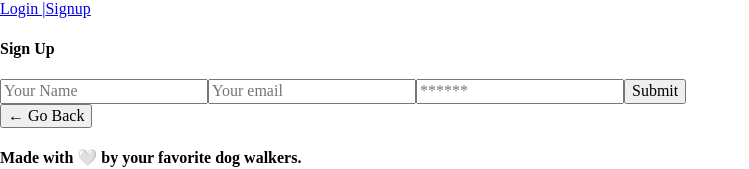
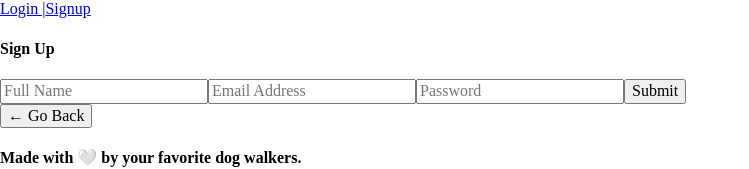
Before and after one commit to mals1230/dog-walk, a React (Create React App) app in the folder client/: page /signup in a window 1280 px wide. Shown: the part 114-283 px from the top of the page, without its empty margins (0-749 px from the left). Built offline with nearby package versions, Linux system fonts and the light colour scheme.

Commit message:
small visual edits

```diff
--- a/client/src/pages/Login.js
+++ b/client/src/pages/Login.js
@@ -58,7 +58,7 @@ const Login = (props) => {
               <form onSubmit={handleFormSubmit}>
                 <input
                   className="form-input"
-                  placeholder="Your email"
+                  placeholder="Email Address"
                   name="email"
                   type="email"
                   value={formState.email}
@@ -66,7 +66,7 @@ const Login = (props) => {
                 />
                 <input
                   className="form-input"
-                  placeholder="******"
+                  placeholder="Password"
                   name="password"
                   type="password"
                   value={formState.password}
--- a/client/src/pages/Signup.js
+++ b/client/src/pages/Signup.js
@@ -54,7 +54,7 @@ const Signup = () => {
               <form onSubmit={handleFormSubmit}>
                 <input
                   className="form-input"
-                  placeholder="Your Name"
+                  placeholder="Full Name"
                   name="userFullName"
                   type="text"
                   value={formState.userFullName}
@@ -62,7 +62,7 @@ const Signup = () => {
                 />
                 <input
                   className="form-input"
-                  placeholder="Your email"
+                  placeholder="Email Address"
                   name="email"
                   type="email"
                   value={formState.email}
@@ -70,7 +70,7 @@ const Signup = () => {
                 />
                 <input
                   className="form-input"
-                  placeholder="******"
+                  placeholder="Password"
                   name="password"
                   type="password"
                   value={formState.password}
```
